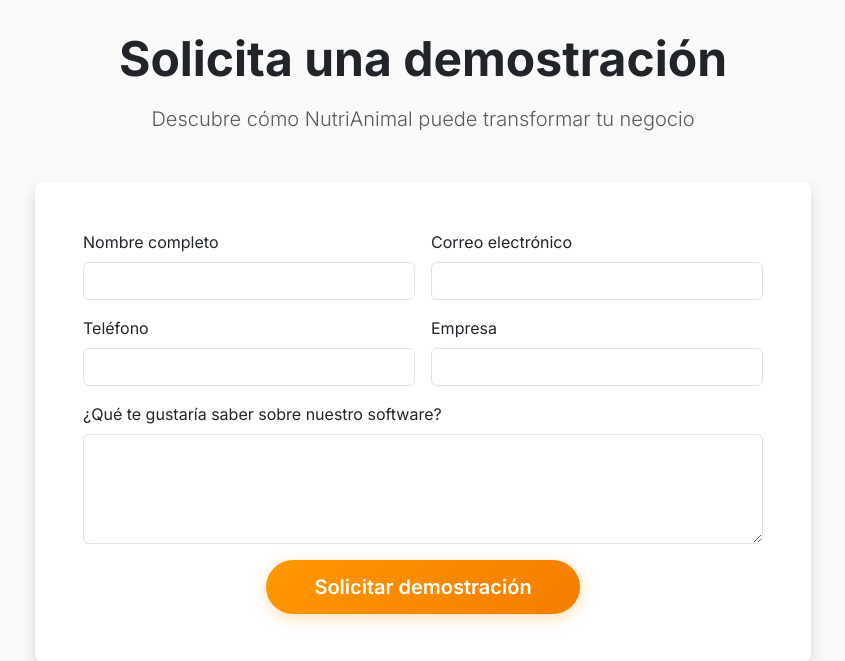
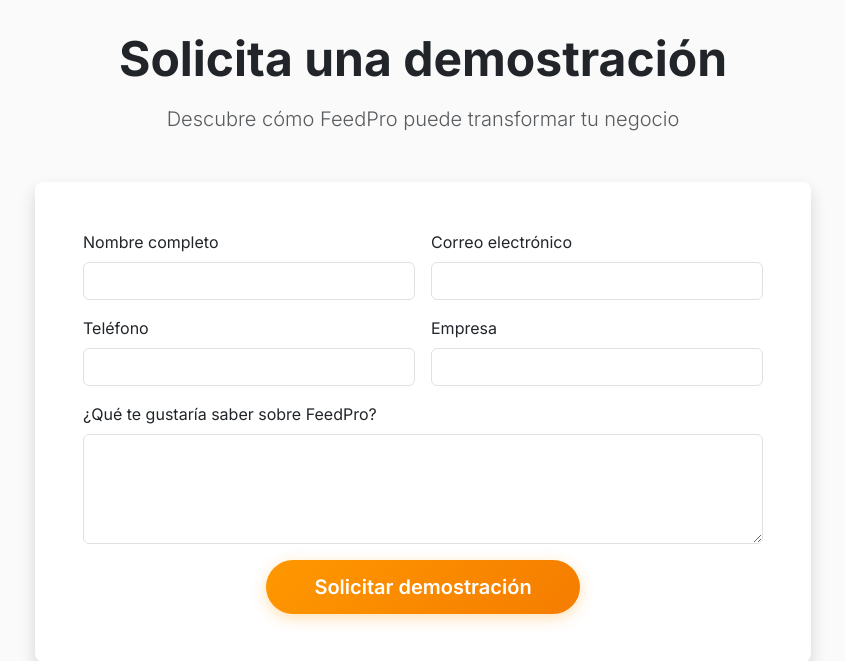
Before and after one commit to Luisfer8904/formulacion-raciones, a Flask app: page / in a window 1280 px wide. Shown: the part 3885-4546 px from the top of the page, without its empty margins (217-1062 px from the left). Run offline with Flask 3, Linux system fonts and the light colour scheme.

Commit message:
🔧 Corregir referencias restantes de NutriAnimal a FeedPro
- Actualizar texto de demostración en index.html
- Corregir etiqueta del formulario de contacto
- Completar rebrand consistente en toda la aplicación

```diff
--- a/templates/sitio/index.html
+++ b/templates/sitio/index.html
@@ -325,7 +325,7 @@
     <div class="container">
         <div class="text-center mb-5">
             <h2 class="display-5 fw-bold text-dark mb-3">Solicita una demostración</h2>
-            <p class="lead text-muted">Descubre cómo NutriAnimal puede transformar tu negocio</p>
+            <p class="lead text-muted">Descubre cómo FeedPro puede transformar tu negocio</p>
         </div>
 
         <div class="row justify-content-center">
@@ -350,7 +350,7 @@
                                 <input type="text" class="form-control" id="empresa">
                             </div>
                             <div class="col-12">
-                                <label for="mensaje" class="form-label">¿Qué te gustaría saber sobre nuestro software?</label>
+                                <label for="mensaje" class="form-label">¿Qué te gustaría saber sobre FeedPro?</label>
                                 <textarea class="form-control" id="mensaje" rows="4"></textarea>
                             </div>
                             <div class="col-12 text-center">
```
